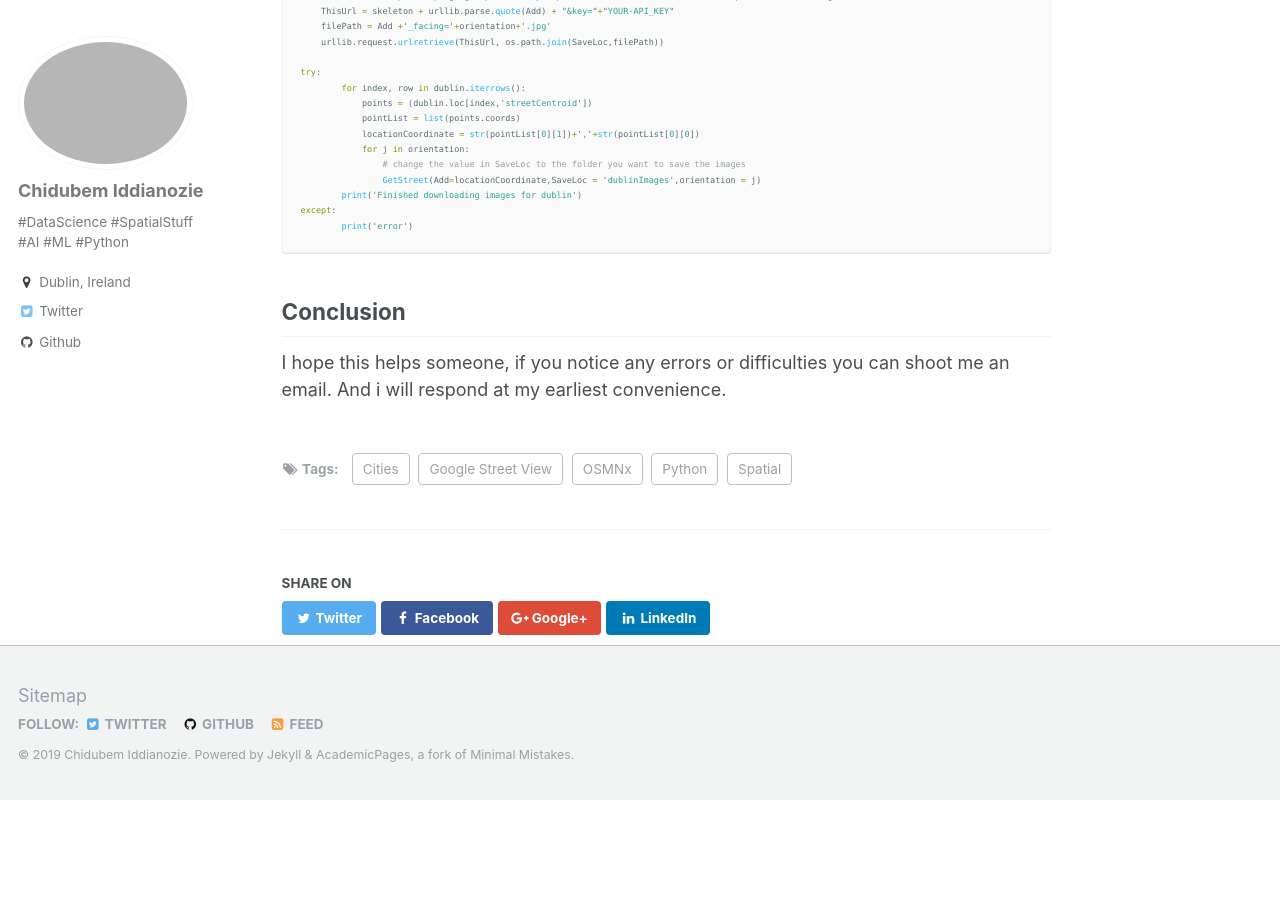
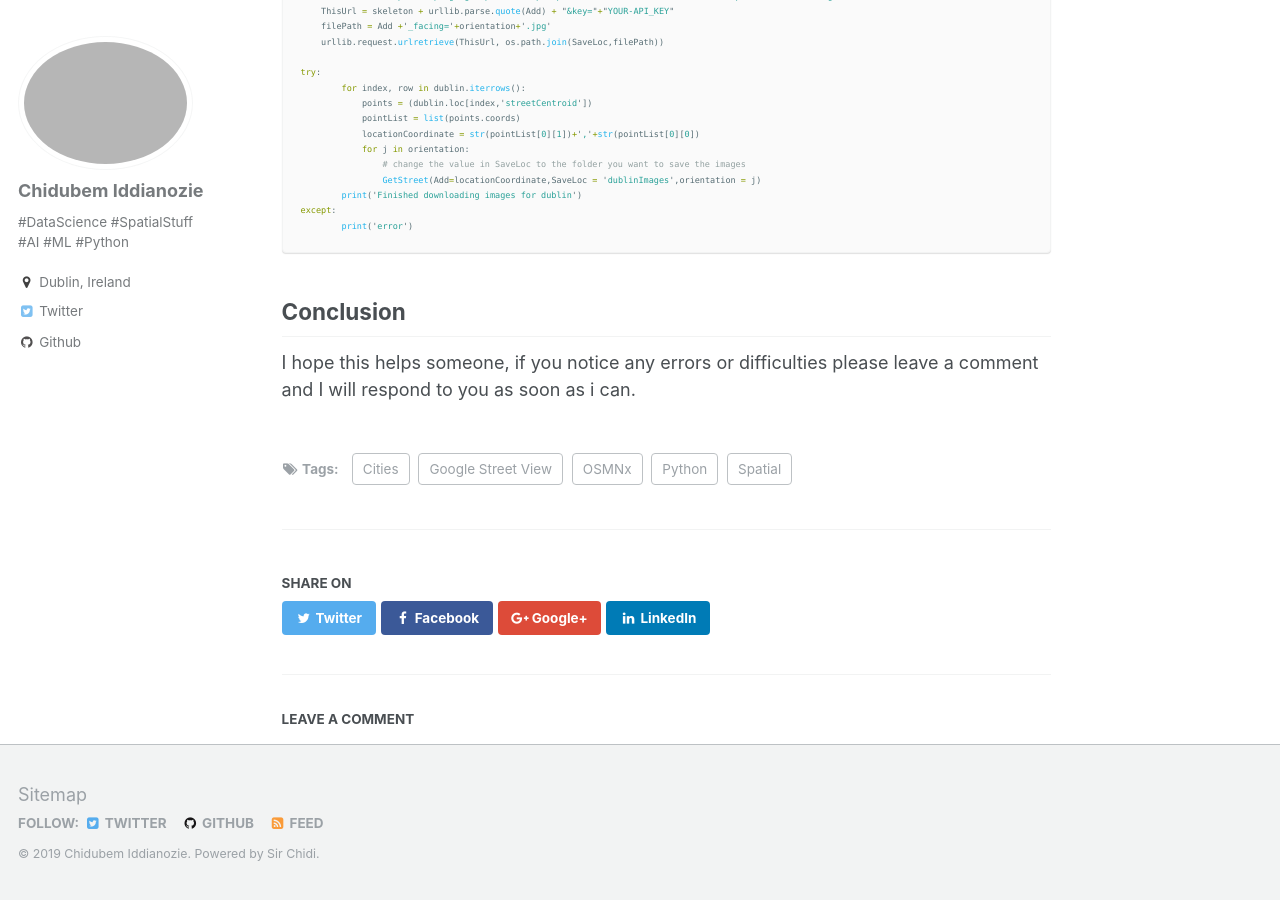
Before and after one commit to chiddianozie/chidubem-iddianozie, a Jekyll site: the page built from _posts/2018-01-31-fetching-google-street-view-images-of-any-location-with-osmnx-and-python.md, in a window 1280 px wide and 900 px high, scrolled down 2657 px. Built offline with Jekyll 4.4.1, drawn with Linux system fonts in a browser that asks for light colours; comment, search, counter and statistics services are not loaded; before the commit the page ends 3457 px from its top, so only the background shows below that; part of the change alters nothing that is shown.

Commit message:
added SEO codes and disqus comment

```diff
--- a/_config.yml
+++ b/_config.yml
@@ -10,7 +10,7 @@ locale                   : "en-US"
 title                    : "Chidubem Iddianozie"
 title_separator          : "-"
 name                     : &name "Chidubem Iddianozie"
-description              : &description "personal description"
+description              : &description "data science stuff python google machine learning osmnx google street view"
 url                      : https://notable1.github.io/chidubem-iddianozie # the base hostname & protocol for your site e.g. "https://mmistakes.github.io"
 baseurl                  : "" # the subpath of your site, e.g. "/blog"
 repository               : "notable1/chidubem-iddianozie"
@@ -19,9 +19,9 @@ breadcrumbs              : false # true, false (default)
 words_per_minute         : 160
 read_more                : "enabled" # if enabled, adds "Read more" links to excerpts
 comments:
-  provider               : true # (default), "disqus", "discourse", "facebook", "google-plus", "staticman", "custom"
+  provider               : "disqus" #true  (default), "disqus", "discourse", "facebook", "google-plus", "staticman", "custom"
   disqus:
-    shortname            :
+    shortname            : "chidubemiddianozie.disqus.com"
   discourse:
     server               : # https://meta.discourse.org/t/embedding-discourse-comments-via-javascript/31963 , e.g.: meta.discourse.org
   facebook:
@@ -48,10 +48,10 @@ atom_feed:
   path                   : # blank (default) uses feed.xml
 
 # SEO Related
-google_site_verification :
+google_site_verification : "_0aT156gkypaDMCg3Nd6E4gAraa7RkClsWIZyLYOAwo"
 bing_site_verification   :
 alexa_site_verification  :
-yandex_site_verification :
+yandex_site_verification : "7281b0eff08e673c"
 
 # Social Sharing
 twitter:
--- a/_includes/footer.html
+++ b/_includes/footer.html
@@ -21,4 +21,6 @@
   </ul>
 </div>
 
-<div class="page__footer-copyright">&copy; {{ site.time | date: '%Y' }} {{ site.name | default: site.title }}. {{ site.data.ui-text[site.locale].powered_by | default: "Powered by" }} <a href="http://jekyllrb.com" rel="nofollow">Jekyll</a> &amp; <a href="https://github.com/academicpages/academicpages.github.io">AcademicPages</a>, a fork of <a href="https://mademistakes.com/work/minimal-mistakes-jekyll-theme/" rel="nofollow">Minimal Mistakes</a>.</div>
+<div class="page__footer-copyright">&copy; {{ site.time | date: '%Y' }} {{ site.name | default: site.title }}. {{ site.data.ui-text[site.locale].powered_by | default: "Powered by" }} <a href="https://chidubemiddianozie.com" rel="nofollow">Sir Chidi</a>.</div>
+
+<!-- <div class="page__footer-copyright">&copy; {{ site.time | date: '%Y' }} {{ site.name | default: site.title }}. {{ site.data.ui-text[site.locale].powered_by | default: "Powered by" }} <a href="http://jekyllrb.com" rel="nofollow">Jekyll</a> &amp; <a href="https://github.com/academicpages/academicpages.github.io">AcademicPages</a>, a fork of <a href="https://mademistakes.com/work/minimal-mistakes-jekyll-theme/" rel="nofollow">Minimal Mistakes</a>.</div> -->
--- a/_posts/2018-01-31-fetching-google-street-view-images-of-any-location-with-osmnx-and-python.md
+++ b/_posts/2018-01-31-fetching-google-street-view-images-of-any-location-with-osmnx-and-python.md
@@ -101,4 +101,4 @@ except:
 
 ## Conclusion
 
-I hope this helps someone, if you notice any errors or difficulties you can shoot me an email. And i will respond at my earliest convenience.
+I hope this helps someone, if you notice any errors or difficulties please leave a comment and I will respond to you as soon as i can.
```
